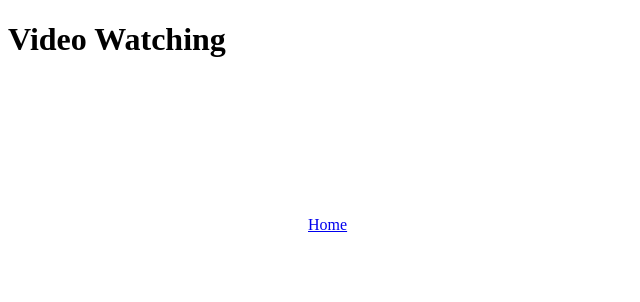
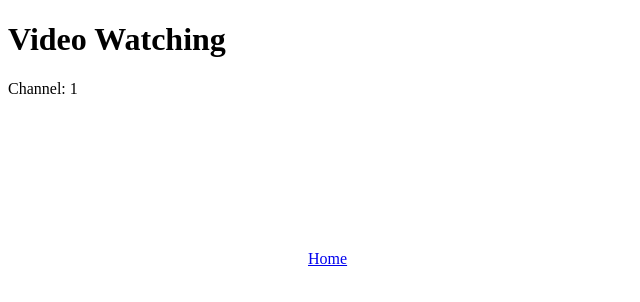
Before and after one commit to minusno0708/smart-security-camera, a Nuxt app in the folder client/: page /watcher/1 in a window 1280 px wide. Shown: the top 302 px of the page, without its empty margins (0-640 px from the left). Built offline with nearby package versions, Linux system fonts and the light colour scheme; no server answers.

Commit message:
feat:watcherでidを表示する

```diff
--- a/client/pages/camera.vue
+++ b/client/pages/camera.vue
@@ -2,7 +2,7 @@
     <h1>Camera Streaming</h1>
 
     <p>
-    Channlel: {{ channel_id }}
+    Channel: {{ channel_id }}
     <button @click="idCopy">Copy</button>
     </p>
 
--- a/client/pages/watcher/[id]/index.vue
+++ b/client/pages/watcher/[id]/index.vue
@@ -1,15 +1,17 @@
 <template>
-    <div>
-        <h1>Video Watching</h1>
-        <canvas ref="canvasRef"></canvas>
-        <NuxtLink to="/">Home</NuxtLink>
-    </div>
+    <h1>Video Watching</h1>
+
+    <p>Channel: {{ channel_id }}</p>
+
+    <canvas ref="canvasRef"></canvas>
+    <NuxtLink to="/">Home</NuxtLink>
+
 </template>
 
 
 <script setup>
 const route = useRoute();
-const camera_id = route.params.id;
+const channel_id = route.params.id;
 
 const frame = ref(null);
 const ws = ref(null);
@@ -28,7 +30,7 @@ const setupWebSocket = () => {
     ws.value = new WebSocket("ws://localhost:4000/socket/websocket");
     ws.value.onopen = () => {
         const request = {
-            topic: `camera:${camera_id}`,
+            topic: `camera:${channel_id}`,
             ref: 1,
             payload: {
             },
@@ -72,7 +74,7 @@ const keepConnection = () => {
         console.log("Connection is alive.");
 
         const request = {
-            topic: `camera:${camera_id}`,
+            topic: `camera:${channel_id}`,
             ref: 1,
             payload: {},
             event: "ping"
```
